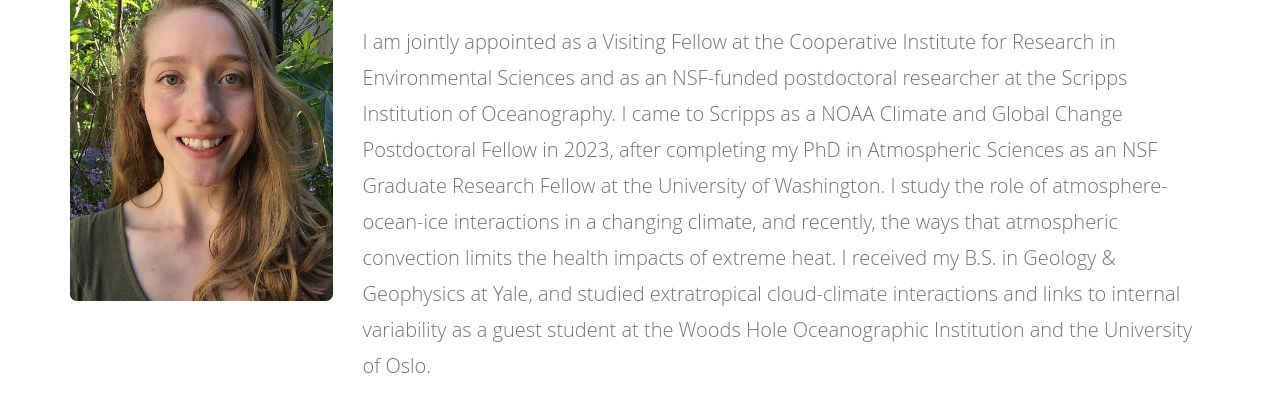
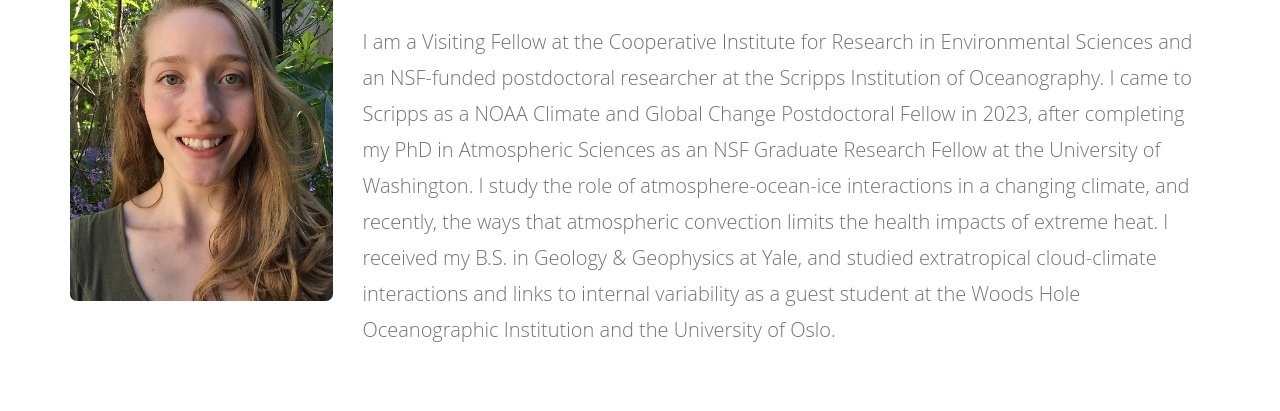
Before and after one commit to lchahn/lchahn.github.io, a plain HTML site: page index.html in a window 1280 px wide. Shown: the part 224-635 px from the top of the page. Drawn offline with Linux system fonts and the light colour scheme.

Commit message:
Simplify introductory text in index.html
Removed redundant introductory phrase from the paragraph.

```diff
--- a/index.html
+++ b/index.html
@@ -111,7 +111,7 @@
 						<div class="col-md-9 animate-box">
 							<div class="desc">
 								<h3>Welcome!</h3>
-								<p>I am jointly appointed as a Visiting Fellow at the Cooperative Institute for Research in Environmental Sciences and as an NSF-funded postdoctoral researcher at the Scripps Institution of Oceanography. I came to Scripps as a NOAA Climate and Global Change Postdoctoral Fellow in 2023, after completing my PhD in Atmospheric Sciences as an NSF Graduate Research Fellow at the University of Washington. I study the role of atmosphere-ocean-ice interactions in a changing climate, and recently, the ways that atmospheric convection limits the health impacts of extreme heat. I received my B.S. in Geology & Geophysics at Yale, and studied extratropical cloud-climate interactions and links to internal variability as a guest student at the Woods Hole Oceanographic Institution and the University of Oslo.</p>
+								<p>I am a Visiting Fellow at the Cooperative Institute for Research in Environmental Sciences and an NSF-funded postdoctoral researcher at the Scripps Institution of Oceanography. I came to Scripps as a NOAA Climate and Global Change Postdoctoral Fellow in 2023, after completing my PhD in Atmospheric Sciences as an NSF Graduate Research Fellow at the University of Washington. I study the role of atmosphere-ocean-ice interactions in a changing climate, and recently, the ways that atmospheric convection limits the health impacts of extreme heat. I received my B.S. in Geology & Geophysics at Yale, and studied extratropical cloud-climate interactions and links to internal variability as a guest student at the Woods Hole Oceanographic Institution and the University of Oslo.</p>
 							</div>
 						</div>
 		<footer>
```
